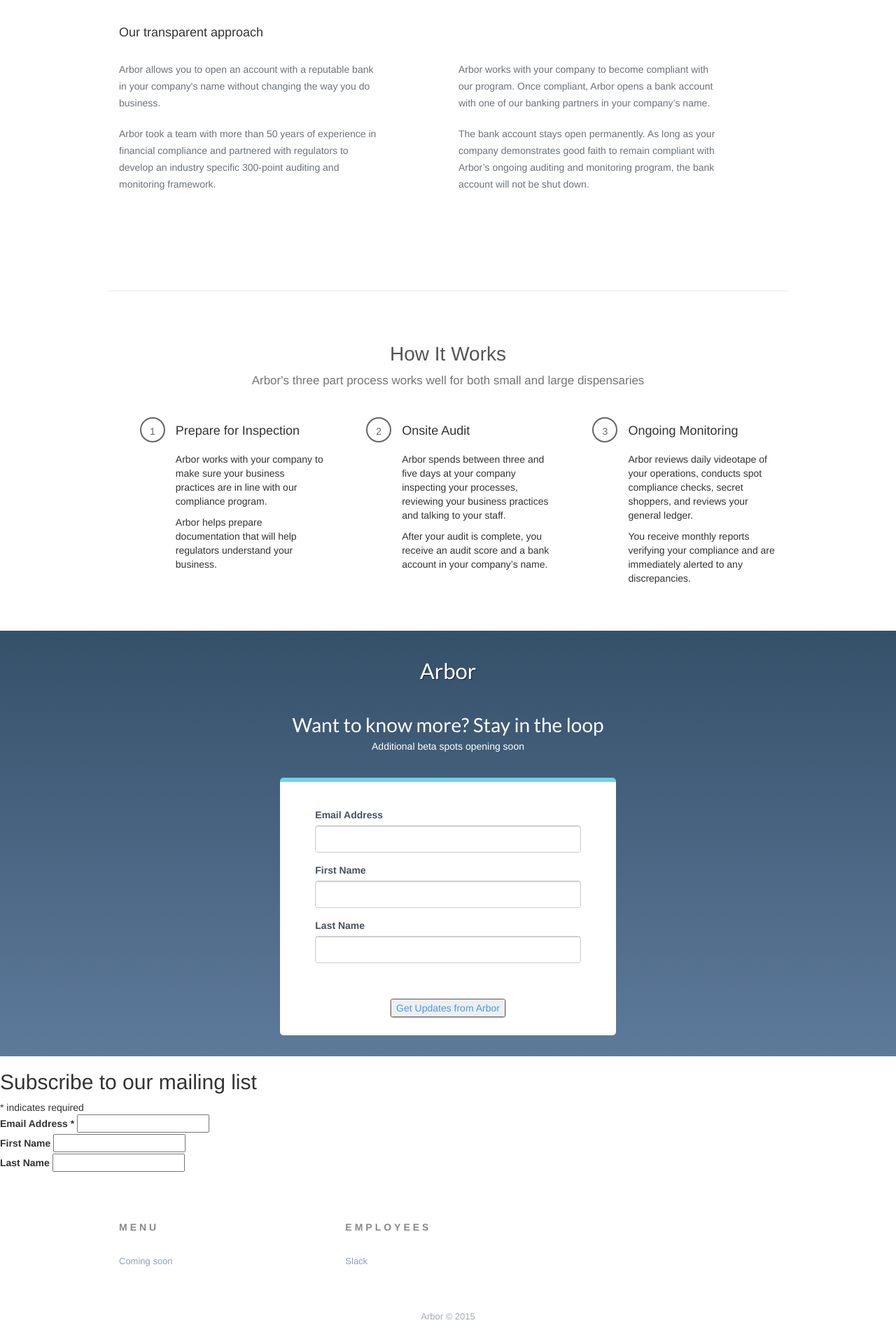
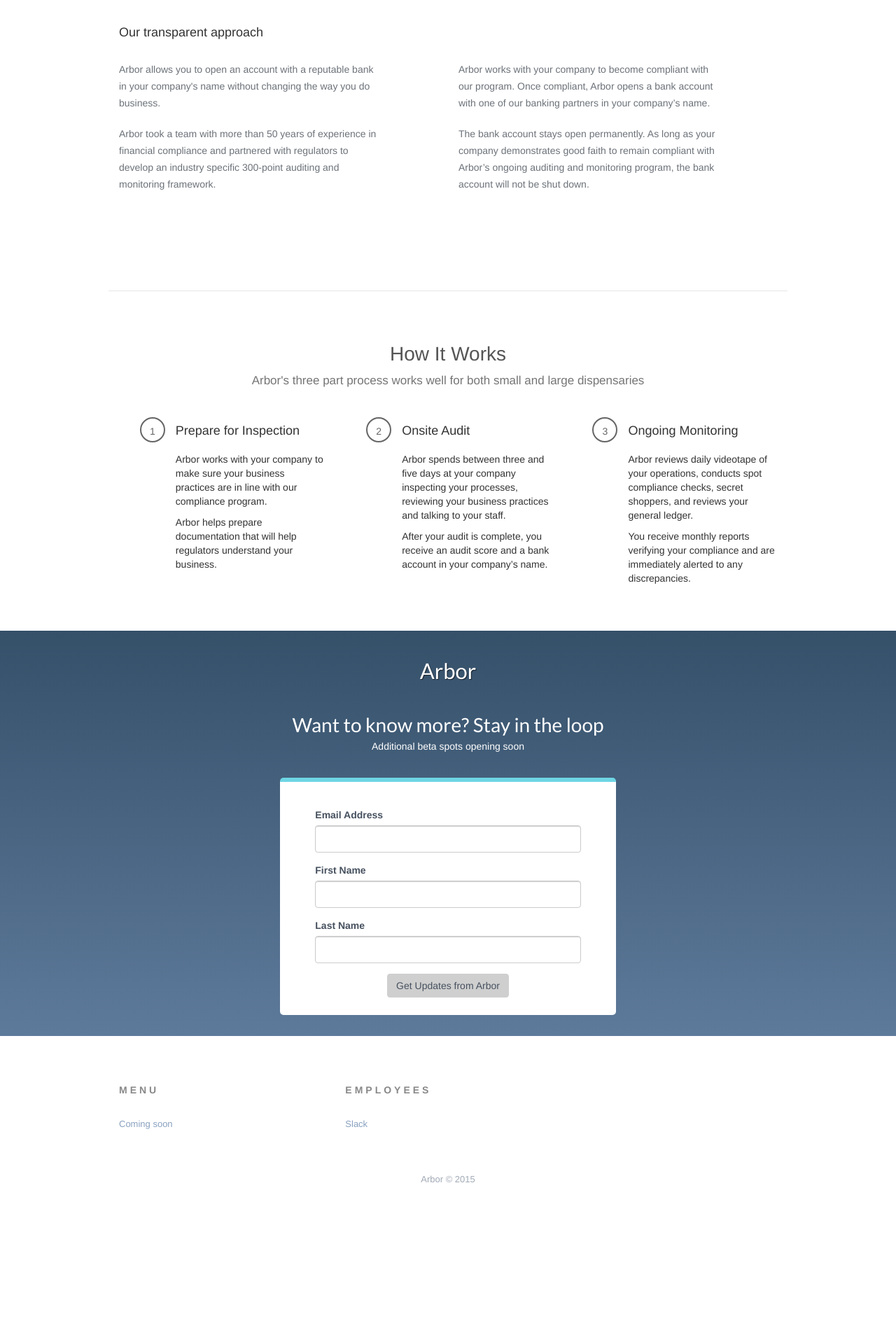
Before and after one commit to GetArbor/getarbor.github.io, a Jekyll site: the page built from index.html, in a window 1280 px wide. Shown: the part 783-2703 px from the top of the page at 70% size. Built offline with Jekyll 4.4.1, drawn with Linux system fonts in a browser that asks for light colours; nearby versions of some CDN libraries; comment, search, counter and statistics services are not loaded; after the commit the page ends 2507 px from its top, so only the background shows below that.

Commit message:
finish wiring mailchimp signup form; add css for #mailchimp-submit

```diff
--- a/_includes/head.html
+++ b/_includes/head.html
@@ -12,6 +12,7 @@
   <link rel="canonical" href="{{ page.url | replace:'index.html','' | prepend: site.baseurl | prepend: site.url }}">
   <link rel="alternate" type="application/rss+xml" title="{{ site.title }}" href="{{ "/feed.xml" | prepend: site.baseurl | prepend: site.url }}" />
   <link rel="stylesheet" type="text/css" href="//cdn-images.mailchimp.com/embedcode/classic-081711.css">
+  <link rel="stylesheet" type="text/css" href="//cdn-images.mailchimp.com/embedcode/classic-081711.css">
 
   <script src="https://code.jquery.com/jquery-1.9.1.min.js"></script>
   <script src="https://maxcdn.bootstrapcdn.com/bootstrap/3.3.4/js/bootstrap.min.js"></script>
--- a/css/theme.scss
+++ b/css/theme.scss
@@ -64,3 +64,9 @@
 .step {
   position: relative;
 }
+
+#mailchimp-submit {
+  color: #46515F;
+  background-color: #CFCFCF;
+  border-color: #CFCFCF;
+}
--- a/index.html
+++ b/index.html
@@ -87,27 +87,26 @@
             <div class="row">
               <div class="col-md-12">
                 <form role="form" action="//getarbor.us10.list-manage.com/subscribe/post?u=87619ec60cf815d0d6e875ea2&amp;id=5a29860cb9" method="post" id="mc-embedded-subscribe-form" name="mc-embedded-subscribe-form" class="validate" target="_blank" novalidate>
-                  <div class="form-group">
-                    <label for="email">Email Address</label>
-                    <input type="text" class="form-control" id="email" >
+                  <div class="mc-field-group form-group">
+                    <label for="mce-EMAIL">Email Address</label>
+                    <input type="email" value="" name="EMAIL" class="required email form-control" id="mce-EMAIL" >
                   </div>
-                  <div class="form-group">
-                    <label for="firstName">First Name</label>
-                    <input type="text" class="form-control" id="firstName" >
+                  <div class="mc-field-group form-group">
+                    <label for="mce-FNAME">First Name</label>
+                    <input type="text" value="" name="FNAME" class="form-control" id="mce-FNAME">
                   </div>
-                  <div class="form-group">
-                    <label for="lastName">Last Name</label>
-                    <input type="text" class="form-control" id="lastName" >
+                  <div class="mc-field-group form-group">
+                    <label for="mce-LNAME">Last Name</label>
+                    <input type="text" value="" name="LNAME" class="form-control" id="mce-LNAME">
+                  </div>
+                  <div id="mce-responses" class="clear">
+                    <div class="response" id="mce-error-response" style="display:none"></div>
+                    <div class="response" id="mce-success-response" style="display:none"></div>
                   </div>
                   <!-- real people should not fill this in and expect good things - do not remove this or risk form bot signups -->
                   <div style="position: absolute; left: -5000px;"><input type="text" name="b_87619ec60cf815d0d6e875ea2_5a29860cb9" tabindex="-1" value=""></div>
                   <div class="submit">
-                    <!--
-                    <a href="#" class="button-clear">
-											<span>Get Updates from Arbor</span>
-										</a>
-                    -->
-                    <a href="" class="button-clear"><input type="submit" value="Get Updates from Arbor" name="subscribe" ></a>
+                    <input class="btn btn-custom" id="mailchimp-submit" type="submit" value="Get Updates from Arbor" name="subscribe">
                   </div>
                 </form>
               </div>
@@ -119,44 +118,3 @@
     </div>
   </div>
 </div>
-
-<!-- Begin MailChimp Signup Form -->
-<!--
-<link href="//cdn-images.mailchimp.com/embedcode/classic-081711.css" rel="stylesheet" type="text/css">
--->
-<!--
-<style type="text/css">
-  #mc_embed_signup{background:#fff; clear:left; font:14px Helvetica,Arial,sans-serif; }
-  /* Add your own MailChimp form style overrides in your site stylesheet or in this style block.
-     We recommend moving this block and the preceding CSS link to the HEAD of your HTML file. */
-</style>
--->
-<div id="mc_embed_signup">
-<form>
-    <div id="mc_embed_signup_scroll">
-  <h2>Subscribe to our mailing list</h2>
-<div class="indicates-required"><span class="asterisk">*</span> indicates required</div>
-<div class="mc-field-group">
-  <label for="mce-EMAIL">Email Address  <span class="asterisk">*</span>
-</label>
-  <input type="email" value="" name="EMAIL" class="required email" id="mce-EMAIL">
-</div>
-<div class="mc-field-group">
-  <label for="mce-FNAME">First Name </label>
-  <input type="text" value="" name="FNAME" class="" id="mce-FNAME">
-</div>
-<div class="mc-field-group">
-  <label for="mce-LNAME">Last Name </label>
-  <input type="text" value="" name="LNAME" class="" id="mce-LNAME">
-</div>
-  <div id="mce-responses" class="clear">
-    <div class="response" id="mce-error-response" style="display:none"></div>
-    <div class="response" id="mce-success-response" style="display:none"></div>
-  </div>
-
-    <div class="clear"></div>
-    </div>
-</form>
-</div>
-
-<!--End mc_embed_signup-->
```
